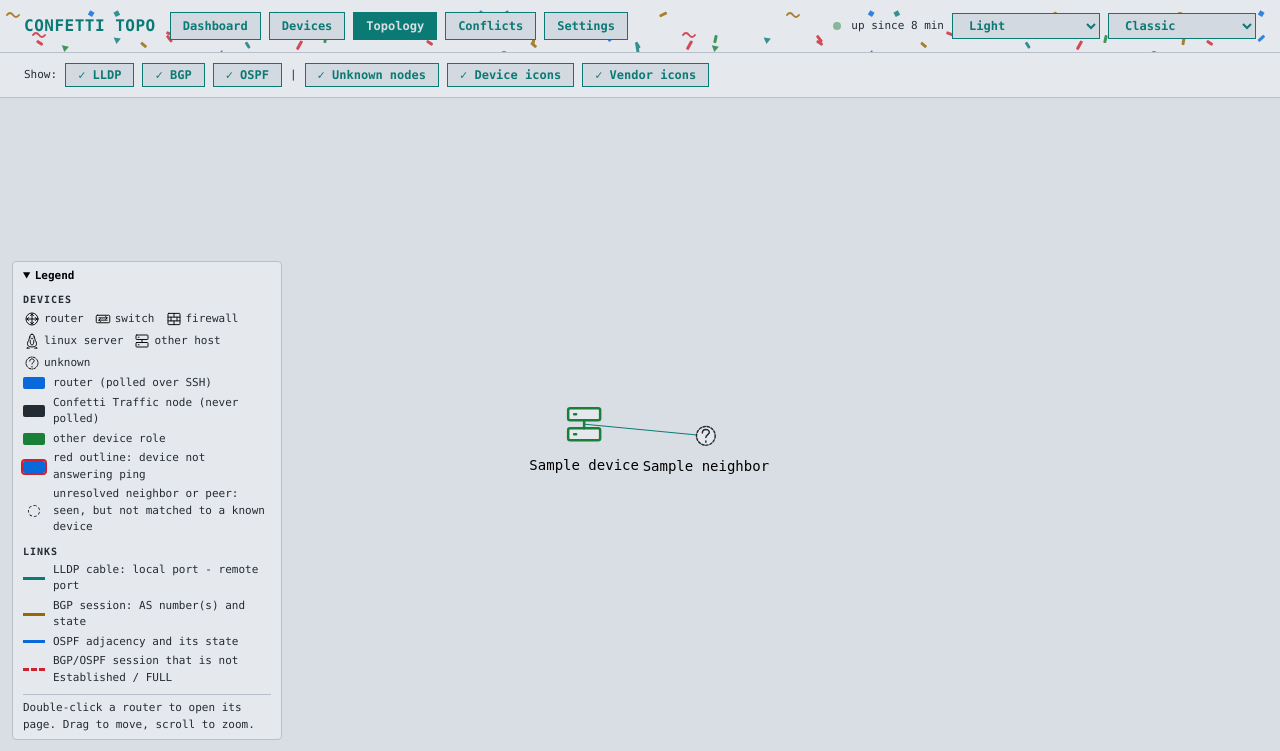
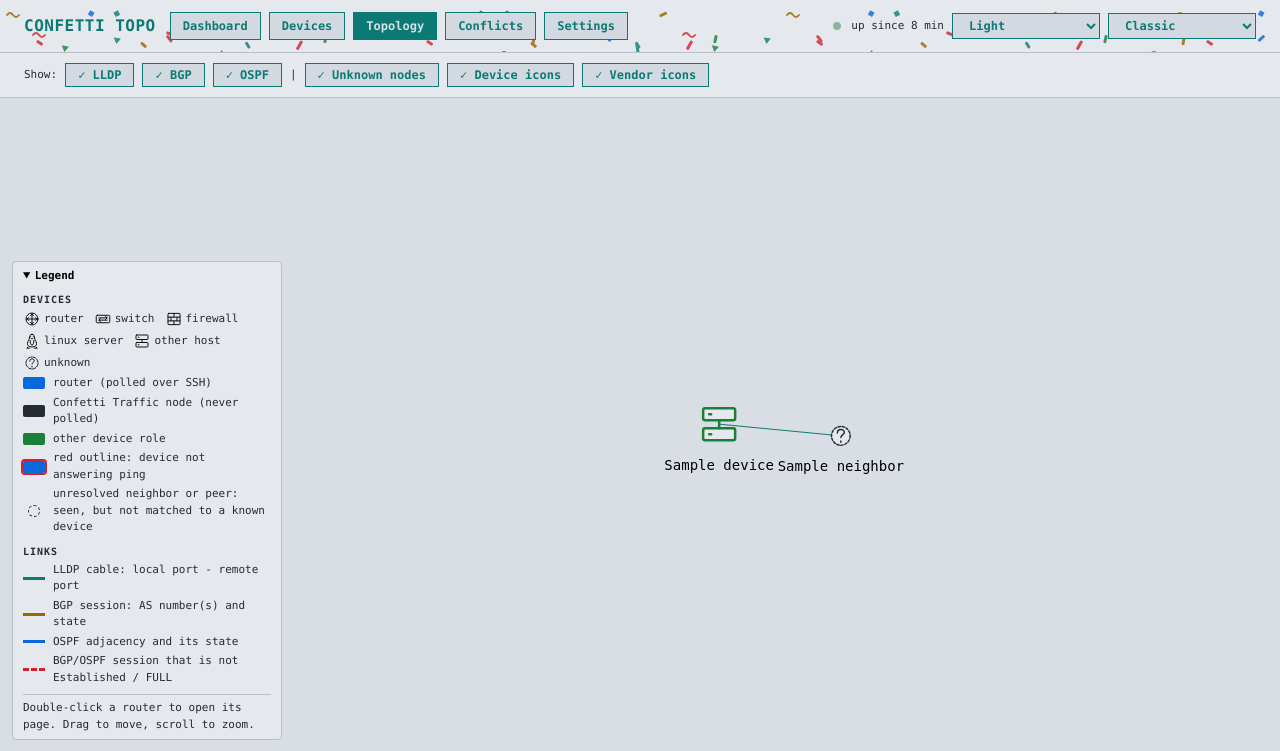
Before and after one commit to orneh24/confetti-topo, a Flask app: page /topology in a window 1280 px wide. Shown: the top 751 px of the page. Run offline with Flask 3, Linux system fonts and the light colour scheme; tables that the repository leaves empty hold one stand-in row (values such as "Sample post").

Commit message:
Topology: label spacing, legend offset, layer buttons stay in place
- BGP/OSPF links to unknown nodes and group links are longer, so their
  always-visible labels no longer sit on node names.
- After the first layout the view shifts right of the legend panel.
- A switched-off LLDP/BGP/OSPF button stays where it is (still dashed,
  dimmed, "(Not shown)") instead of moving to the right.
- capture_readme.py also saves docs/img/topology.png; images re-recorded.

Co-Authored-By: Claude Sonnet 5.5 <noreply@anthropic.com>

```diff
--- a/topo/scripts/capture_readme.py
+++ b/topo/scripts/capture_readme.py
@@ -94,6 +94,7 @@ def main():
             collage([shot(browser, "/", layout=l) for l in LAYOUTS], os.path.join(OUT, "layouts.png"))
 
             frames = [shot(browser, path) for path in TOUR]
+            frames[TOUR.index("/topology")].save(os.path.join(OUT, "topology.png"), optimize=True)
             frames += [shot(browser, "/", theme=t) for t in THEMES]
             frames += [shot(browser, "/", layout=l) for l in LAYOUTS[1:]]
             browser.close()
--- a/topo/static/layout.css
+++ b/topo/static/layout.css
@@ -702,6 +702,6 @@ button.primary:hover { color: var(--bg); filter: brightness(1.15); }
 }
 :root[data-layout="msdos"] .filters button.active { background: #FFFFFF; font-weight: 700; box-shadow: none; transform: translate(4px, 4px); }
 :root:is([data-layout="greencrt"]) .filters button.active { background: var(--crt-hi); color: var(--crt-bg); text-shadow: none; }
-/* Topology: a layer switched off sits on the right, dashed and dimmed. Written with extra specificity so the
+/* Topology: a layer switched off stays in place, dashed and dimmed. Written with extra specificity so the
    layouts that restyle every button (Retro 95, MS-DOS, CRT) do not hide it. */
-:root .filters .layers-off button { border-style: dashed; opacity: 0.65; }
+:root .filters button[data-layer]:not(.active) { border-style: dashed; opacity: 0.65; }
--- a/topo/templates/topology.html
+++ b/topo/templates/topology.html
@@ -47,8 +47,6 @@ button.active { border-color: var(--cyan); color: var(--cyan); }
 .legend-box .icons img { width: 18px; height: 18px; object-fit: contain; vertical-align: middle; margin-right: 3px; }
 .node-panel .hide-row { margin-top: 10px; padding-top: 6px; border-top: 1px solid var(--border); display: flex; gap: 6px; align-items: center; cursor: pointer; }
 /* Shown over the map only while a layer is switched off, so a half-empty graph is never mistaken for the whole network. */
-.layers-on { display: contents; }
-.layers-off { margin-left: auto; display: flex; gap: 8px; align-items: center; }
 .filter-marker { flex: 0 1 auto; max-width: 260px; display: none; align-items: center; justify-content: space-between; flex-wrap: wrap; gap: 6px 10px;
     font-size: 12px; font-weight: bold; color: var(--yellow); background: var(--yellow-bg);
     border: 2px solid var(--yellow); border-radius: 4px; padding: 6px 10px; }
@@ -57,17 +55,13 @@ button.active { border-color: var(--cyan); color: var(--cyan); }
 {% block content %}
 <div class="filters">
     <span class="hint">Show:</span>
-    <span id="layers-on" class="layers-on">
-        <button class="active" data-layer="lldp" data-name="LLDP" aria-pressed="true" onclick="toggleLayer(this)">LLDP</button>
-        <button class="active" data-layer="bgp" data-name="BGP" aria-pressed="true" onclick="toggleLayer(this)">BGP</button>
-        <button class="active" data-layer="ospf" data-name="OSPF" aria-pressed="true" onclick="toggleLayer(this)">OSPF</button>
-    </span>
+    <button class="active" data-layer="lldp" data-name="LLDP" aria-pressed="true" onclick="toggleLayer(this)">LLDP</button>
+    <button class="active" data-layer="bgp" data-name="BGP" aria-pressed="true" onclick="toggleLayer(this)">BGP</button>
+    <button class="active" data-layer="ospf" data-name="OSPF" aria-pressed="true" onclick="toggleLayer(this)">OSPF</button>
     <span class="hint">|</span>
     <button class="active" id="unknown-btn" aria-pressed="true" onclick="toggleUnknown(this)" title="Neighbors and peers that are not matched to a known device">Unknown nodes</button>
     <button class="active" id="icons-btn" aria-pressed="true" onclick="toggleIcons(this)" title="Draw devices as icons with a vendor mark. Off: plain boxes for every device">Device icons</button>
     <button class="active" id="vendor-btn" aria-pressed="true" onclick="toggleVendor(this)" title="Show the vendor mark and name beside each device icon">Vendor icons</button>
-    <!-- A layer that is switched off moves here, to the right, and is renamed "<name> (Not shown)". -->
-    <span id="layers-off" class="layers-off"></span>
 </div>
 <div class="net-wrap">
     <div id="net"></div>
@@ -262,7 +256,9 @@ function toVisEdges(edges) {
                 highlight: themeColor('--text'),   // the selected link
             },
             // A link to an unidentified neighbor is short, so the ghost sits next to the router that sees it.
-            length: (e.to.indexOf('ghost:') === 0 || e.to.indexOf('group:') === 0) ? 110 : undefined,
+            // A BGP/OSPF label is about 150px wide and always shown: that link is long enough for the label to sit
+            // between the router and the ghost. LLDP labels are hidden until hover, and a group's label is short.
+            length: e.to.indexOf('group:') === 0 ? 170 : (e.to.indexOf('ghost:') === 0 ? (e.layer === 'lldp' ? 110 : 230) : undefined),
             dashes: e.up === false,
             width: e.up === false ? 2 : 1,
             // Lines between the same two devices would sit on top of each other: bend BGP one way, OSPF the other.
@@ -303,6 +299,11 @@ function settled() {
     nodeSet.update(nodeSet.getIds().map(function (id) { return { id: id, fixed: false }; }));
     savePositions(nodeSet.getIds());
     network.fit();
+    // The legend sits over the left of the map: move the fitted picture right by half its width.
+    var legend = document.querySelector('.legend-box');
+    if (legend && legend.offsetWidth) {
+        network.moveTo({ position: network.getViewPosition(), scale: network.getScale(), offset: { x: legend.offsetWidth / 2, y: 0 } });
+    }
 }
 
 // "Re-arrange": forget the saved places and lay the map out again from scratch.
@@ -404,19 +405,8 @@ function setLayerButton(btn, on) {
     btn.className = on ? 'active' : '';
     btn.setAttribute('aria-pressed', on ? 'true' : 'false');
     if (btn.getAttribute('data-layer')) {
-        btn.textContent = btn.getAttribute('data-name') + (on ? '' : ' (Not shown)');
-        placeLayerButtons();
+        btn.textContent = btn.getAttribute('data-name') + (on ? '' : ' (Not shown)');   // stays where it is
     }
-}
-
-// Lit layers stay on the left; the ones switched off go to the right, in the same order as before.
-function placeLayerButtons() {
-    var focused = document.activeElement;
-    ['lldp', 'bgp', 'ospf'].forEach(function (name) {
-        var b = document.querySelector('.filters button[data-layer="' + name + '"]');
-        document.getElementById(b.className === 'active' ? 'layers-on' : 'layers-off').appendChild(b);
-    });
-    if (focused && focused.tagName === 'BUTTON') { focused.focus(); }   // moving a button drops keyboard focus
 }
 
 function saveLayers() {
```
Also changed, not shown: 4 other files.
